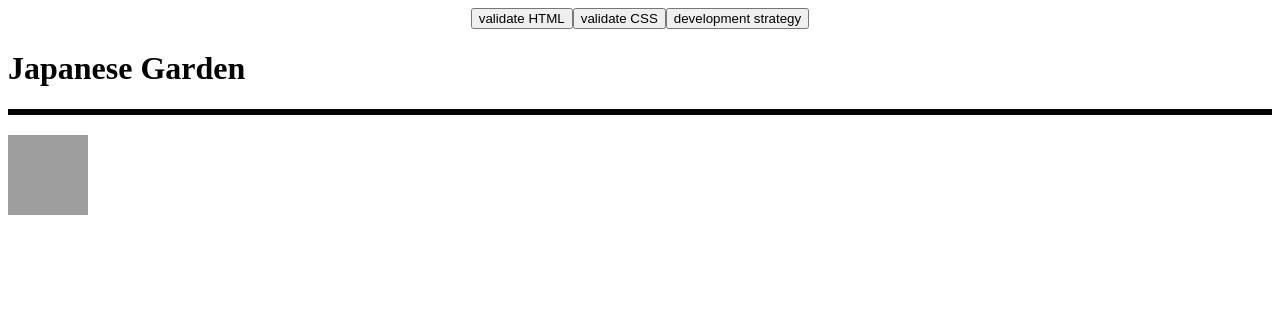
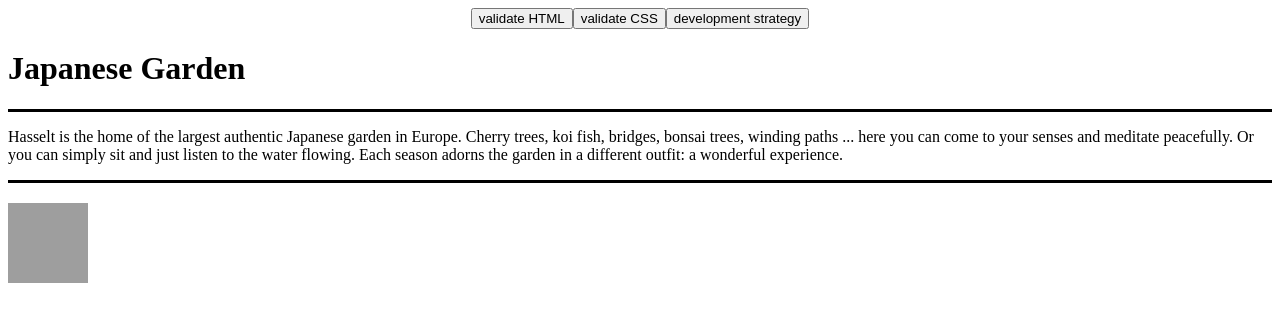
Before and after one commit to fmkarakus/integrate2, a plain HTML site: page index.html in a window 1280 px wide. Drawn offline with Linux system fonts and the light colour scheme; grey boxes are pictures that could not be loaded.

Commit message:
Added introduction

```diff
--- a/index.html
+++ b/index.html
@@ -30,7 +30,11 @@
   <header>
     <h1>Japanese Garden</h1>
   </header>
-
+<section>
+  <p>
+    Hasselt is the home of the largest authentic Japanese garden in Europe. Cherry trees, koi fish, bridges, bonsai trees, winding paths ... here you can come to your senses and meditate peacefully. Or you can simply sit and just listen to the water flowing. Each season adorns the garden in a different outfit: a wonderful experience.
+  </p>
+</section>
   <footer>
     <img class="footer-img"  src="https://www.visithasselt.be/sites/visithasselt/files/styles/image_medium_landscape/public/img_0631.jpg?itok=BnIZ9BJf" alt="a smiling tree" />
   </footer>
```
